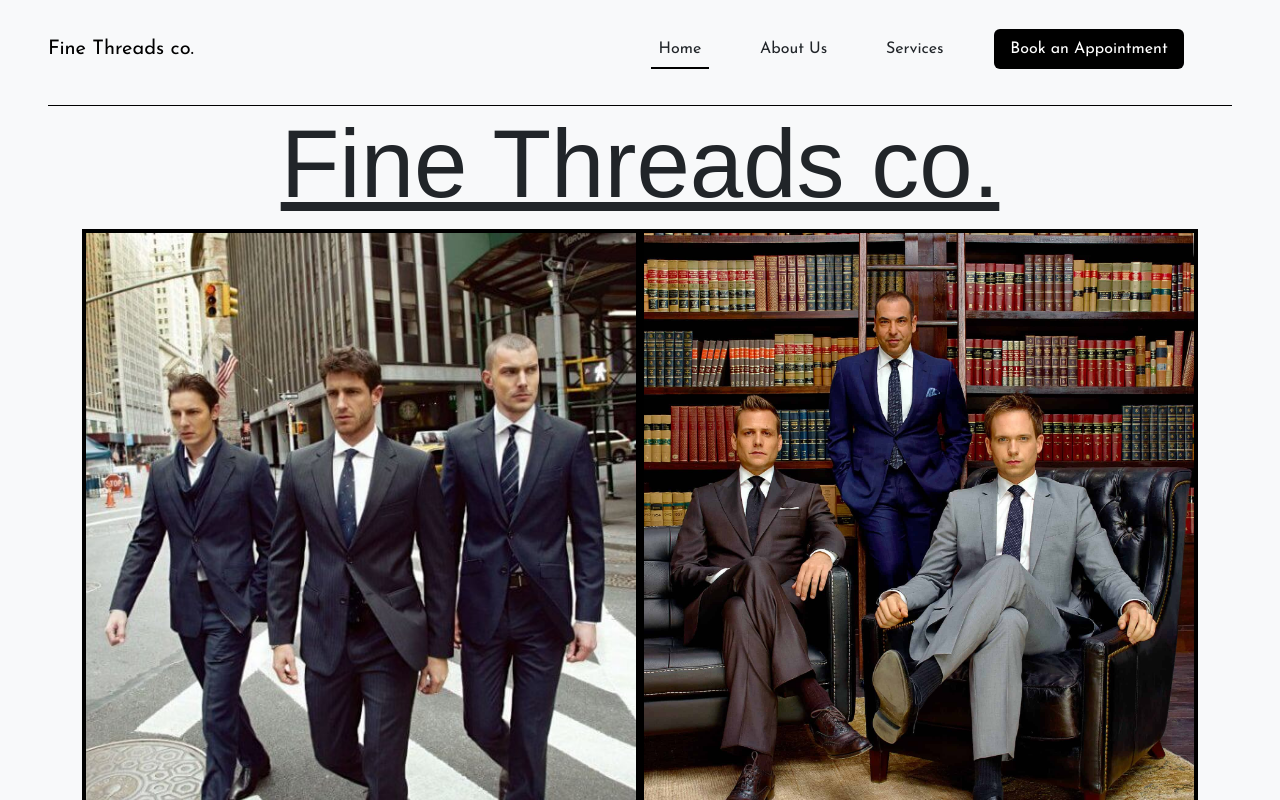
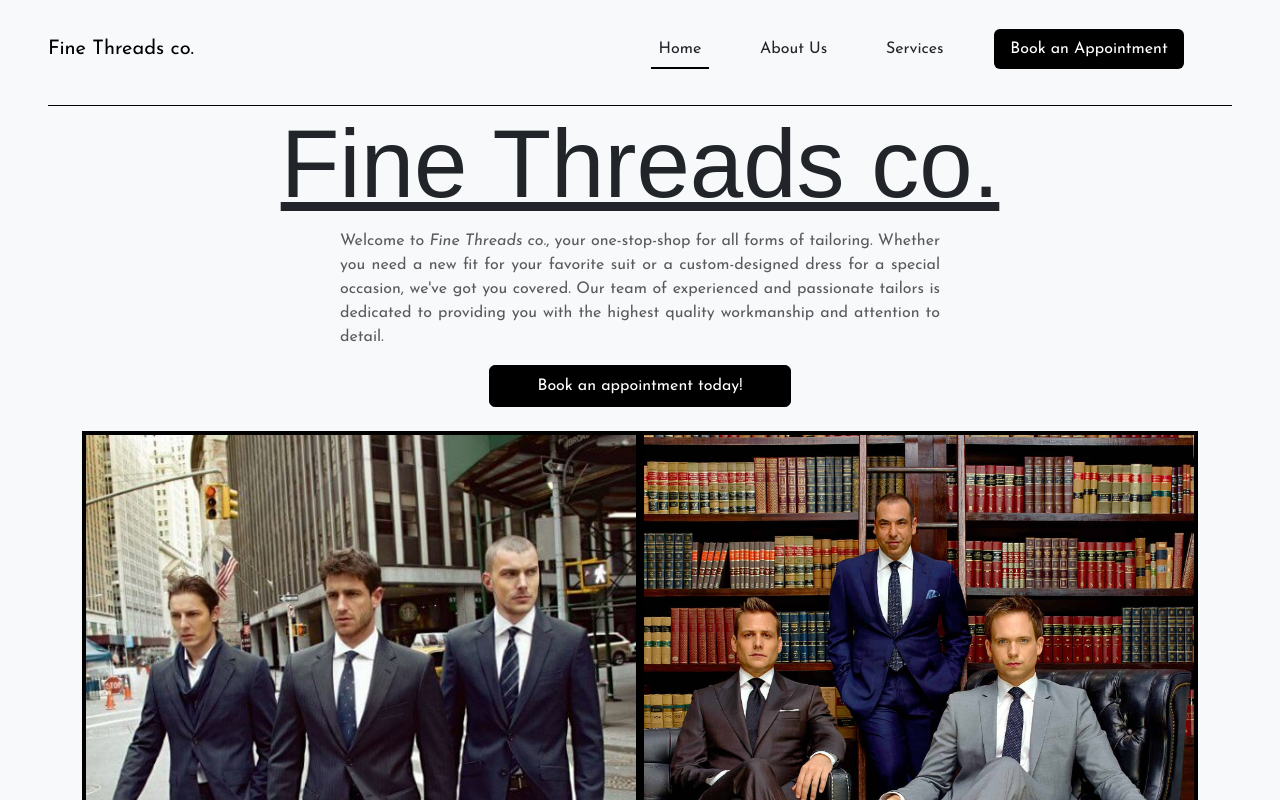
Before and after one commit to FineThreadsCo/FineThreadsCo.github.io, a React (Vite) app: page / in a window 1280 px wide. Shown: the top 800 px of the page. Built offline with nearby package versions, Linux system fonts and the light colour scheme; a web font is replaced by a local one.

Commit message:
text alignment

```diff
--- a/src/components/About.jsx
+++ b/src/components/About.jsx
@@ -16,7 +16,7 @@ function About() {
         <div className="row mt-5">
           <div className="col-md-6 less-high">
             <h3 className="mb-4">Our Journey.</h3>
-            <p className="text-muted">
+            <p className="text-muted" style={{ textAlign: "justify" }}>
               We are a family-owned tailoring business that has been serving our
               community for over a decade. Our story began 10 years ago in the
               city of Denver, Colorado, when we decided to turn our passion for
@@ -25,7 +25,7 @@ function About() {
               reputation for our meticulous attention to detail and the high
               quality of our products.
             </p>
-            <p className="text-muted">
+            <p className="text-muted" style={{ textAlign: "justify" }}>
               As demand for our services grew, we expanded our product range and
               started offering more comprehensive tailoring services. We
               invested in modern technology and grew our team, but we never lost
@@ -33,7 +33,7 @@ function About() {
               and customer satisfaction. Today, we are proud to be a trusted
               name in the tailoring industry.
             </p>
-            <p className="text-muted">
+            <p className="text-muted" style={{ textAlign: "justify" }}>
               We offer a wide range of tailoring services, from simple
               alterations to custom-made garments. Our team of skilled and
               experienced tailors is dedicated to meeting the needs and
--- a/src/components/Home.jsx
+++ b/src/components/Home.jsx
@@ -7,6 +7,24 @@ function Home() {
   return (
     <div className="pb-5 px-5">
       <h1 className="text-center">Fine Threads co.</h1>
+      <p
+        className="mx-auto text-muted"
+        style={{ maxWidth: "600px", textAlign: "justify" }}
+      >
+        Welcome to <i>Fine Threads co.</i>, your one-stop-shop for all forms of
+        tailoring. Whether you need a new fit for your favorite suit or a
+        custom-designed dress for a special occasion, we've got you covered. Our
+        team of experienced and passionate tailors is dedicated to providing you
+        with the highest quality workmanship and attention to detail.
+      </p>
+      <div className="d-flex justify-content-center mb-4">
+        <Link
+          className="btn btn-dark text-white text-lg py-2 px-5"
+          to="/booking"
+        >
+          Book an appointment today!
+        </Link>
+      </div>
       <ImageGrid className="mx-5 px-5" />
       <FAQ />
       <div>
--- a/src/components/Services.jsx
+++ b/src/components/Services.jsx
@@ -68,7 +68,9 @@ function Services() {
                   <p>
                     <i>{item.price}</i>
                   </p>
-                  <p>{item.paragraph}</p>
+                  <p className="text-muted" style={{ textAlign: "justify" }}>
+                    {item.paragraph}
+                  </p>
                 </div>
                 <div>
                   <Link to="/booking" key={`link-${index}`}>
```
